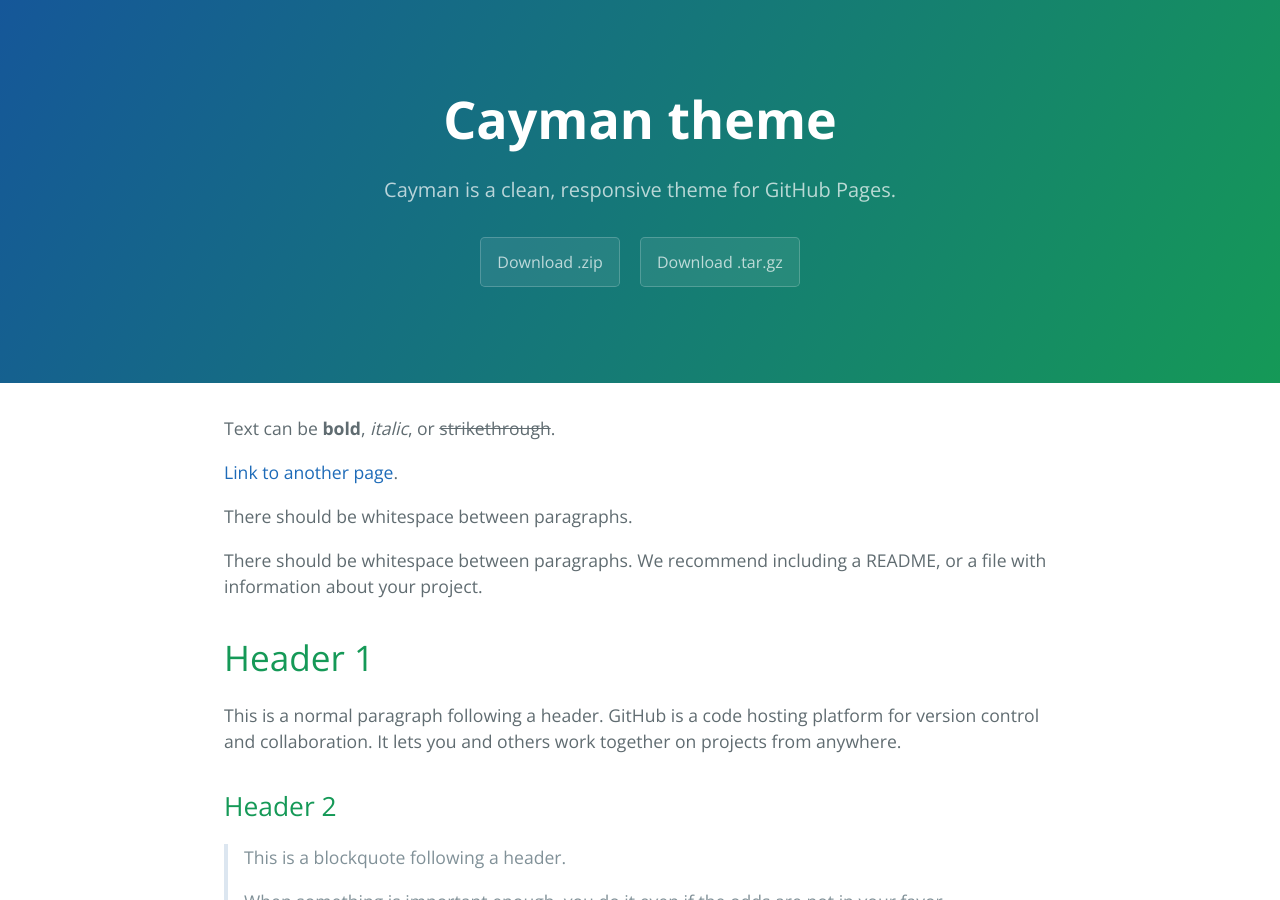
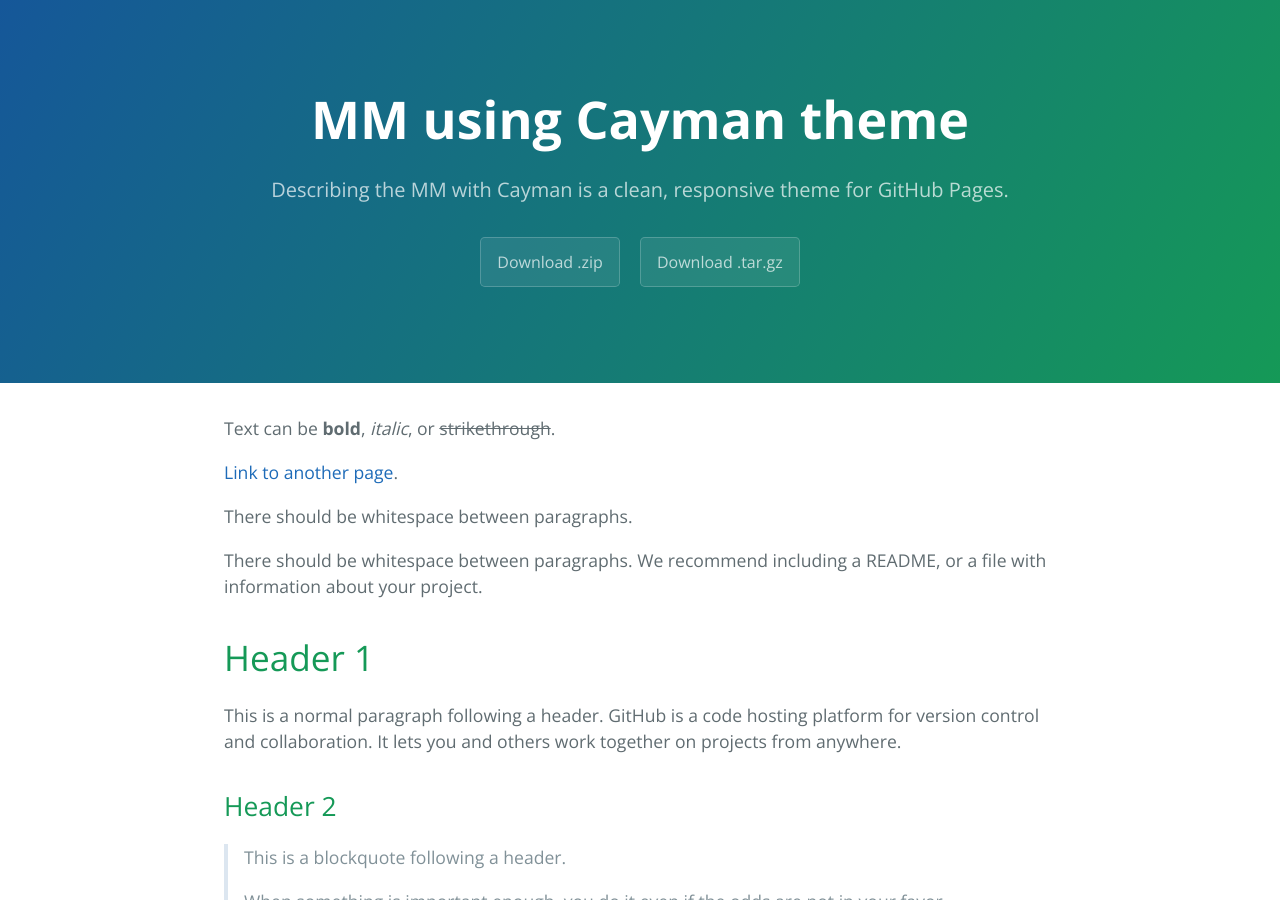
Before and after one commit to MM0000NZ/MM0000NZ.github.io, a Jekyll site: the page built from index.md, in a window 1280 px wide and 900 px high. Built offline with Jekyll 4.4.1, drawn with Linux system fonts in a browser that asks for light colours.

Commit message:
Update _config.yml

```diff
--- a/_config.yml
+++ b/_config.yml
@@ -1,5 +1,5 @@
-title: Cayman theme
-description: Cayman is a clean, responsive theme for GitHub Pages.
+title: MM using Cayman theme
+description: Describing the MM with Cayman is a clean, responsive theme for GitHub Pages.
 show_downloads: true
 google_analytics:
 theme: null
```
